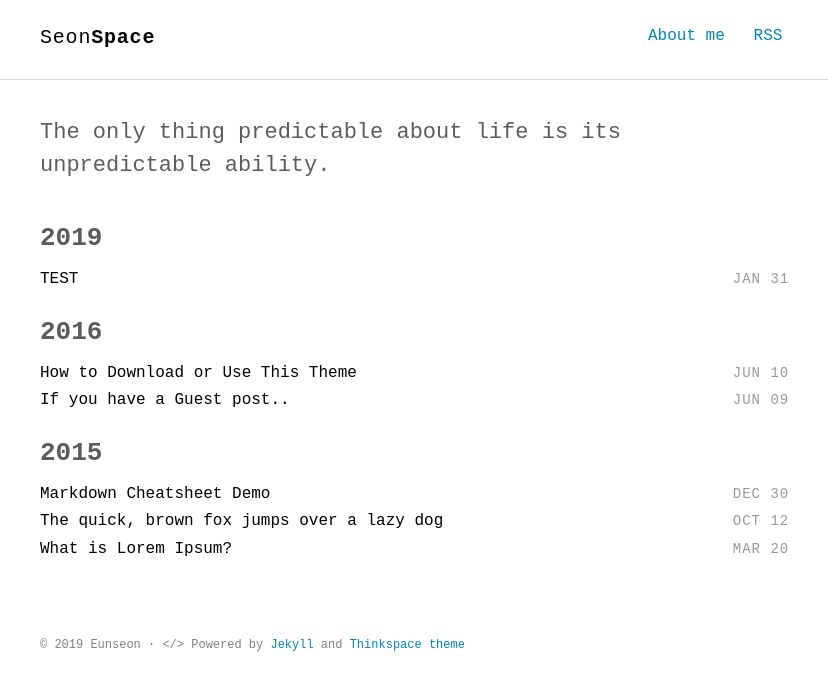
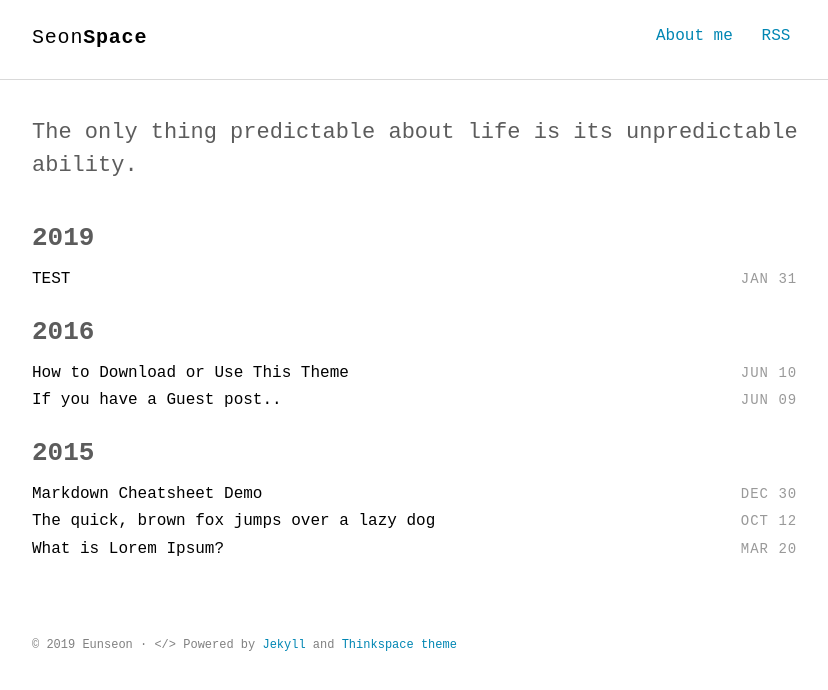
Before and after one commit to gosun1018/gosun1018.github.io, a Jekyll site: the page built from index.html, in a window 1280 px wide. Shown: the top 690 px of the page, without its empty margins (224-1052 px from the left). Built offline with Jekyll 4.4.1, drawn with Linux system fonts in a browser that asks for light colours; some web fonts are replaced.

Commit message:
layout_bug_container_padding

```diff
--- a/assets/scss/_layout.scss
+++ b/assets/scss/_layout.scss
@@ -39,7 +39,7 @@ hr {
 }
 
 .container {
-  padding: $base-spacing;
+  padding: 1.5em 1em;
   margin-left: auto;
   margin-right: auto;
   max-width: 800px;
```
